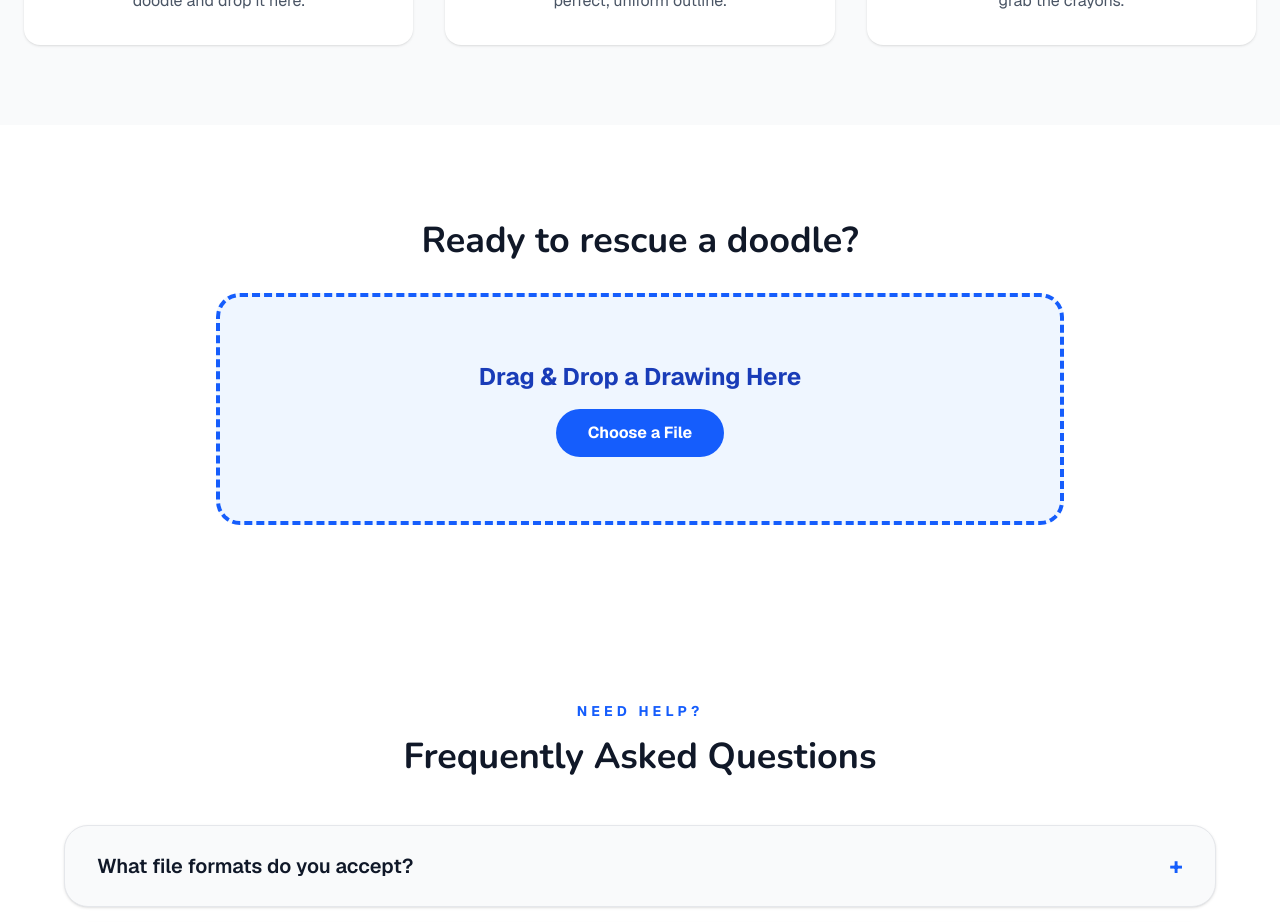
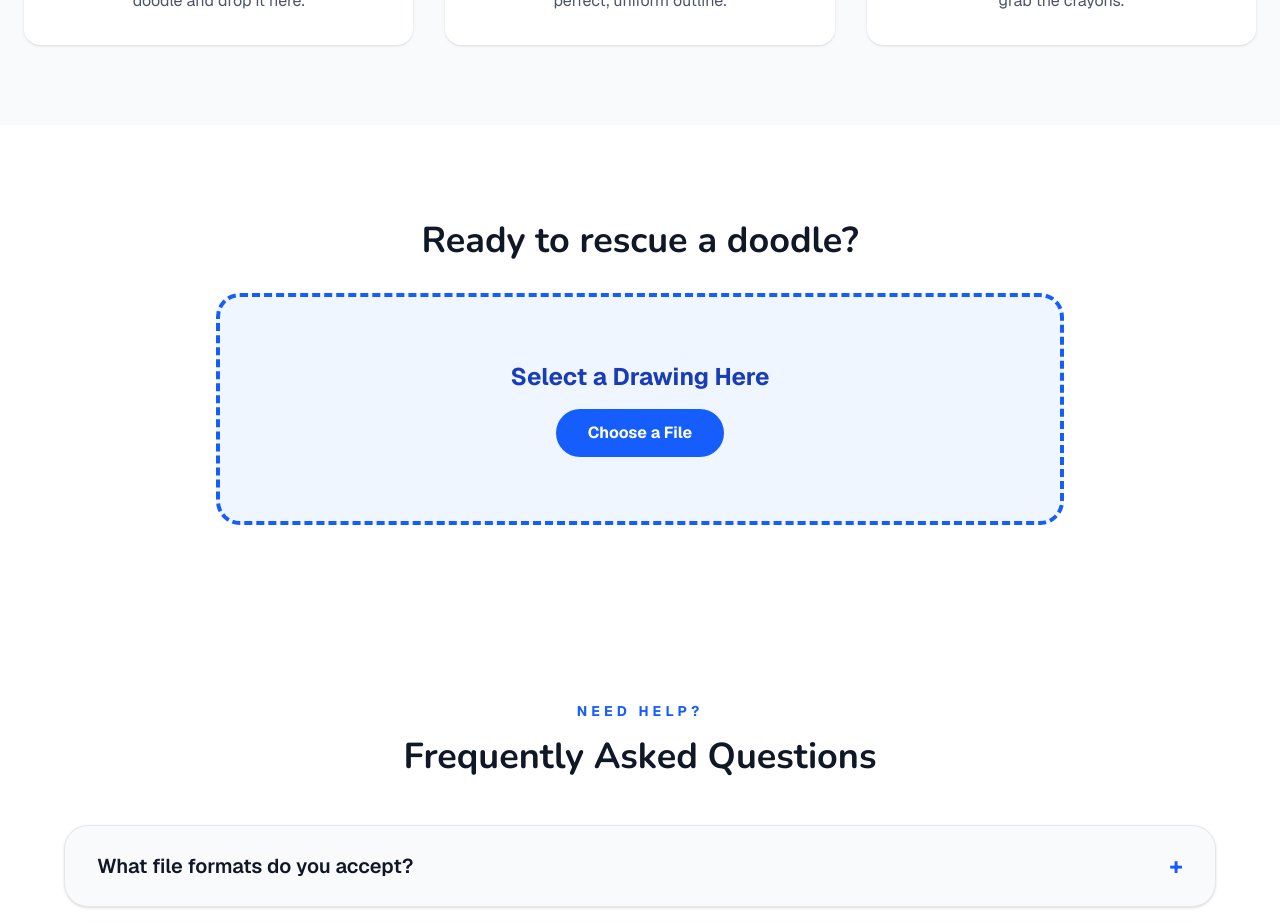
Before and after one commit to Angler6470/Forever_Scribbles, a Next.js app: page / in a window 1280 px wide. Shown: the part 1280-2202 px from the top of the page. Built offline with nearby package versions, Linux system fonts and the light colour scheme.

Commit message:
Upload section started

```diff
--- /dev/null
+++ b/app/api/generate/route.ts
@@ -0,0 +1,26 @@
+import { NextResponse } from 'next/server';
+import Replicate from 'replicate';
+
+const replicate = new Replicate({
+  auth: process.env.REPLICATE_API_TOKEN,
+});
+
+export async function POST(req: Request) {
+  try {
+    const { image } = await req.json();
+
+    const output = await replicate.run(
+      "google/nano-banana:5c7d5dc6dd8bf75c1acaa8565735e7986bc5b66206b55cca93cb72c9bf15ccaa",
+      {
+        input: {
+          image_input: image,
+          prompt: "Convert this drawing to a clean black and white coloring page outline"
+        }
+      }
+    );
+
+    return NextResponse.json({ result: output });
+  } catch (error) {
+    return NextResponse.json({ error: "Failed to process image" }, { status: 500 });
+  }
+}
--- /dev/null
+++ b/app/components/Uploader.tsx
@@ -0,0 +1,59 @@
+'use client';
+import { useState } from 'react';
+
+export default function Uploader() {
+  const [loading, setLoading] = useState(false);
+  const [result, setResult] = useState<string | null>(null);
+
+  const handleUpload = async (e: React.ChangeEvent<HTMLInputElement>) => {
+    const file = e.target.files?.[0];
+    if (!file) return;
+
+    setLoading(true);
+
+    // Convert image to base64 so we can send it in JSON
+    const reader = new FileReader();
+    reader.readAsDataURL(file);
+    reader.onload = async () => {
+      const response = await fetch('/api/generate', {
+        method: 'POST',
+        headers: { 'Content-Type': 'application/json' },
+        body: JSON.stringify({ image: reader.result }),
+      });
+
+      const data = await response.json();
+      if (data.result) setResult(data.result[0]); // Replicate returns an array
+      setLoading(false);
+    };
+  };
+
+  return (
+    <section id="upload" className="max-w-4xl mx-auto py-24 px-6 text-center">
+      <h2 className="text-4xl font-bold mb-8">Ready to rescue a doodle?</h2>
+      <div className="border-4 border-dashed border-blue-600 bg-blue-50 rounded-3xl p-16 flex flex-col items-center justify-center">
+
+        {!result && !loading && (
+          <>
+            <p className="text-2xl font-bold text-blue-800 mb-4">Select a Drawing Here</p>
+            <label className="cursor-pointer bg-blue-600 text-white font-bold px-8 py-3 rounded-full hover:bg-blue-700 transition">
+              Choose a File
+              <input type="file" className="hidden" accept="image/*" onChange={handleUpload} />
+            </label>
+          </>
+        )}
+
+        {loading && <p className="text-xl font-bold text-blue-600 animate-pulse">The AI is working its magic...</p>}
+
+        {result && (
+          <div className="space-y-4">
+            <h3 className="text-2xl font-bold text-green-600">Success!</h3>
+            <img src={result} alt="Coloring Page" className="max-h-96 rounded-xl border-2 border-slate-200" />
+            <button onClick={() => setResult(null)} className="mt-4 text-blue-600 font-bold underline">
+              Upload another one
+            </button>
+          </div>
+        )}
+      </div>
+    </section>
+  );
+}
--- a/app/page.tsx
+++ b/app/page.tsx
@@ -1,6 +1,7 @@
 import Image from 'next/image';
 import CompareSlider from './components/CompareSlider';
 import FAQAccordion from './components/FAQAccordion';
+import Uploader from './components/Uploader';
 
 export default function Home() {
   return (
@@ -65,16 +66,7 @@ export default function Home() {
         </div>
       </section>
 
-      {/* Upload Section */}
-      <section id="upload" className="max-w-4xl mx-auto py-24 px-6 text-center">
-        <h2 className="text-4xl font-bold mb-8">Ready to rescue a doodle?</h2>
-        <div className="border-4 border-dashed border-blue-600 bg-blue-50 rounded-3xl p-16">
-          <p className="text-2xl font-bold text-blue-800 mb-4">Drag & Drop a Drawing Here</p>
-          <button className="bg-blue-600 text-white font-bold px-8 py-3 rounded-full hover:bg-blue-700">
-            Choose a File
-          </button>
-        </div>
-      </section>
+      <Uploader />
 
       <FAQAccordion />
     </main>
--- a/package.json
+++ b/package.json
@@ -11,7 +11,8 @@
   "dependencies": {
     "next": "16.2.9",
     "react": "19.2.4",
-    "react-dom": "19.2.4"
+    "react-dom": "19.2.4",
+    "replicate": "^1.4.0"
   },
   "devDependencies": {
     "@tailwindcss/postcss": "^4",
```
Also changed, not shown: 1 other file (tests, documents, lock files or other folders).
